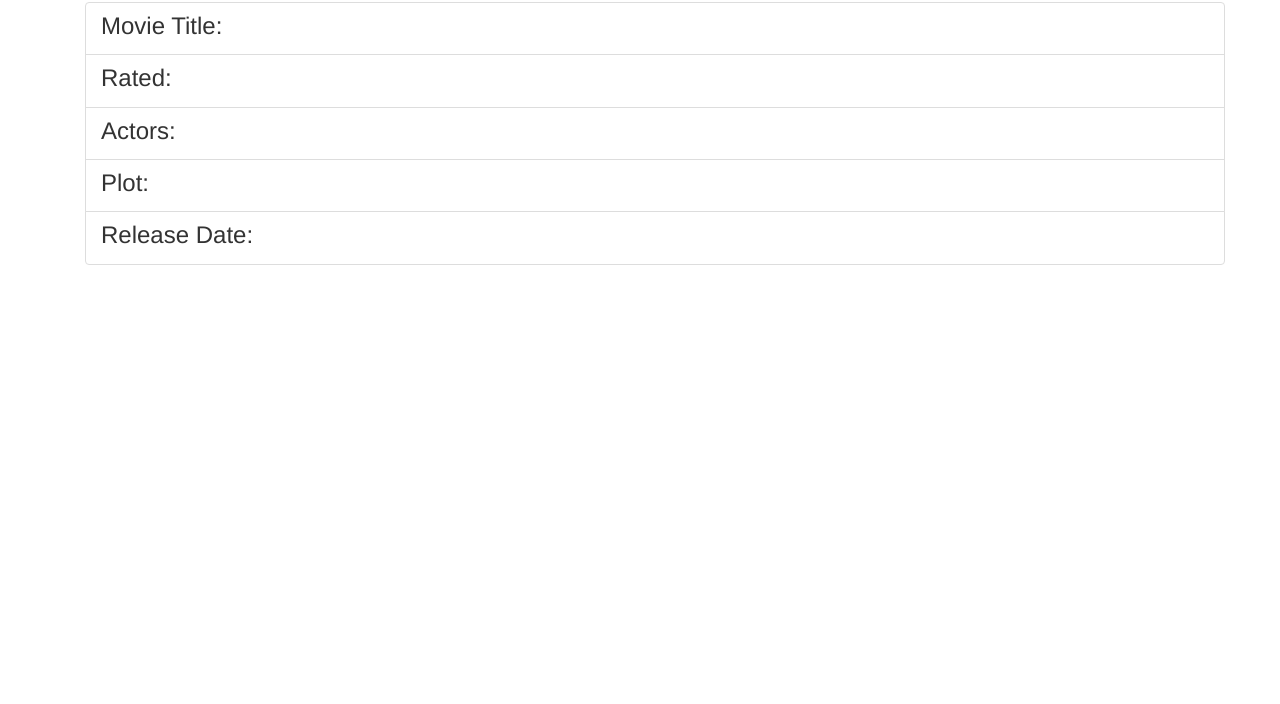
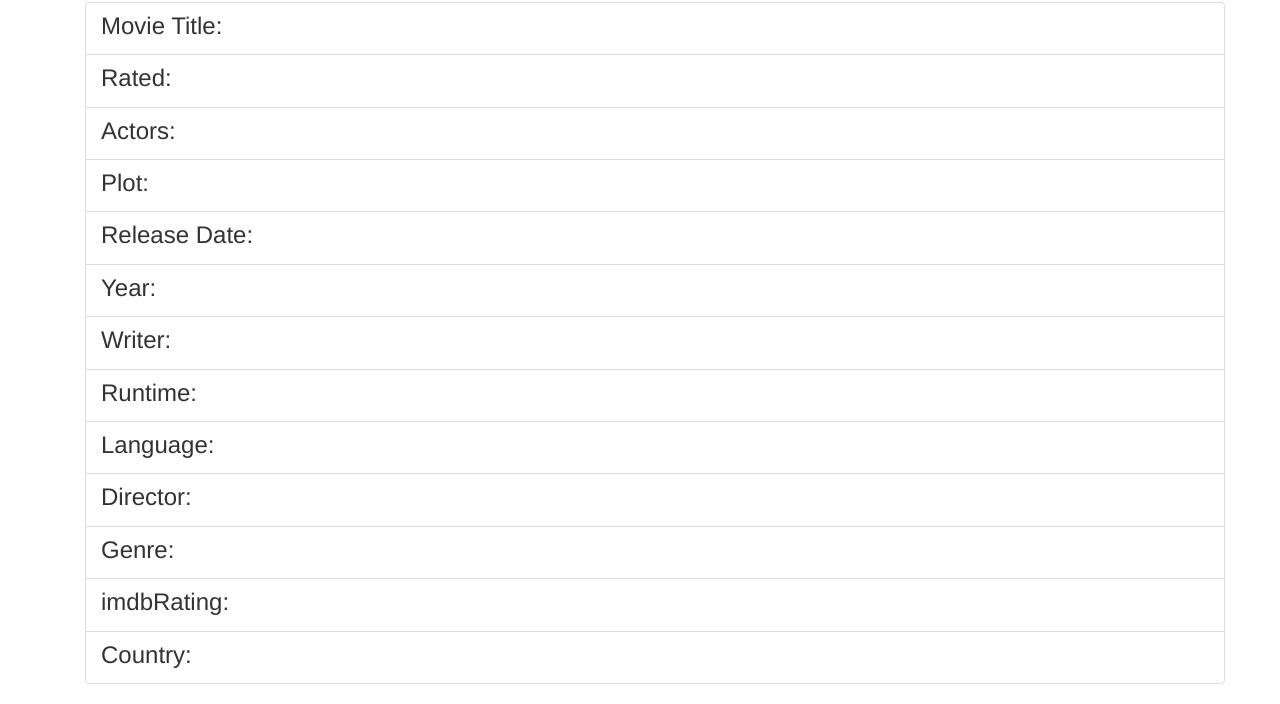
Before and after one commit to tristanmuniz/lesson8_ajax, a plain HTML site: page index.html in a window 1280 px wide. Shown: the part 533-1237 px from the top of the page. Before the commit the page ends 818 px from the top, so only its background shows below. Drawn offline with nearby package versions, Linux system fonts and the light colour scheme.

Commit message:
Lesson 8 final commit

```diff
--- a/index.html
+++ b/index.html
@@ -1,8 +1,8 @@
 <html>
 <!- -
 Program Name:   Seminole Movie Connection
-Author:
-Date:
+Author: Tristan Muniz
+Date: 4/5/17
 Filename:   index.html
 - ->
 
@@ -54,6 +54,46 @@ Filename:   index.html
             <p class="list-group-item-text lead text-primary" id="Released">  </p>
         </a>
 
+        <a href="#" class="list-group-item">
+            <h3 class="list-group-item-heading">Year:</h3>
+            <p class="list-group-item-text lead text-primary" id="Year">  </p>
+        </a>
+
+        <a href="#" class="list-group-item">
+            <h3 class="list-group-item-heading">Writer:</h3>
+            <p class="list-group-item-text lead text-primary" id="Writer">  </p>
+        </a>
+
+        <a href="#" class="list-group-item">
+            <h3 class="list-group-item-heading">Runtime:</h3>
+            <p class="list-group-item-text lead text-primary" id="Runtime">  </p>
+        </a>
+
+        <a href="#" class="list-group-item">
+            <h3 class="list-group-item-heading">Language:</h3>
+            <p class="list-group-item-text lead text-primary" id="Language">  </p>
+        </a>
+
+        <a href="#" class="list-group-item">
+            <h3 class="list-group-item-heading">Director:</h3>
+            <p class="list-group-item-text lead text-primary" id="Director">  </p>
+        </a>
+
+        <a href="#" class="list-group-item">
+            <h3 class="list-group-item-heading">Genre:</h3>
+            <p class="list-group-item-text lead text-primary" id="Genre">  </p>
+        </a>
+
+        <a href="#" class="list-group-item">
+            <h3 class="list-group-item-heading">imdbRating:</h3>
+            <p class="list-group-item-text lead text-primary" id="imdbRating">  </p>
+        </a>
+
+        <a href="#" class="list-group-item">
+            <h3 class="list-group-item-heading">Country:</h3>
+            <p class="list-group-item-text lead text-primary" id="Country">  </p>
+        </a>
+
     </div>
 </div>
     <script>
@@ -71,6 +111,14 @@ Filename:   index.html
                      $('#Actors').html(json.Actors);
                      $('#Plot').html(json.Plot);
                      $('#Released').html(json.Released);
+                     $('#Year').html(json.Year);
+                     $('#Writer').html(json.Writer);
+                     $('#Runtime').html(json.Runtime);
+                     $('#Language').html(json.Language);
+                     $('#Director').html(json.Director);
+                     $('#Genre').html(json.Genre);
+                     $('#imdbRating').html(json.imdbRating);
+                     $('#Country').html(json.Country);
                 })
                 .fail(function() {
                       alert("Posting failed.");
```
Also changed, not shown: 1 other file.
